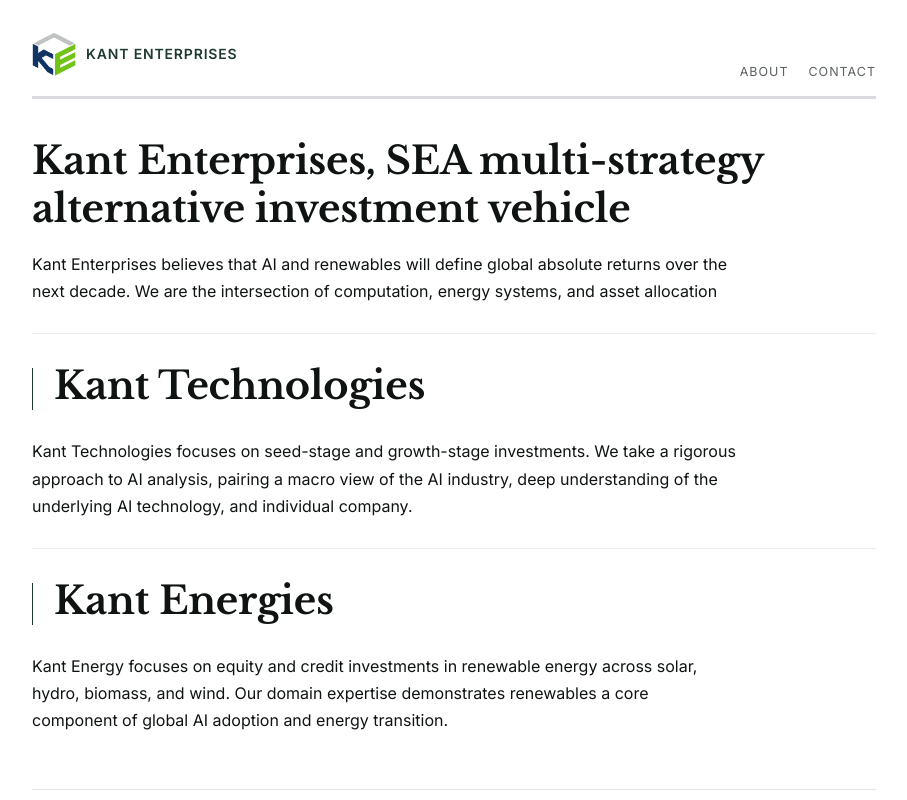
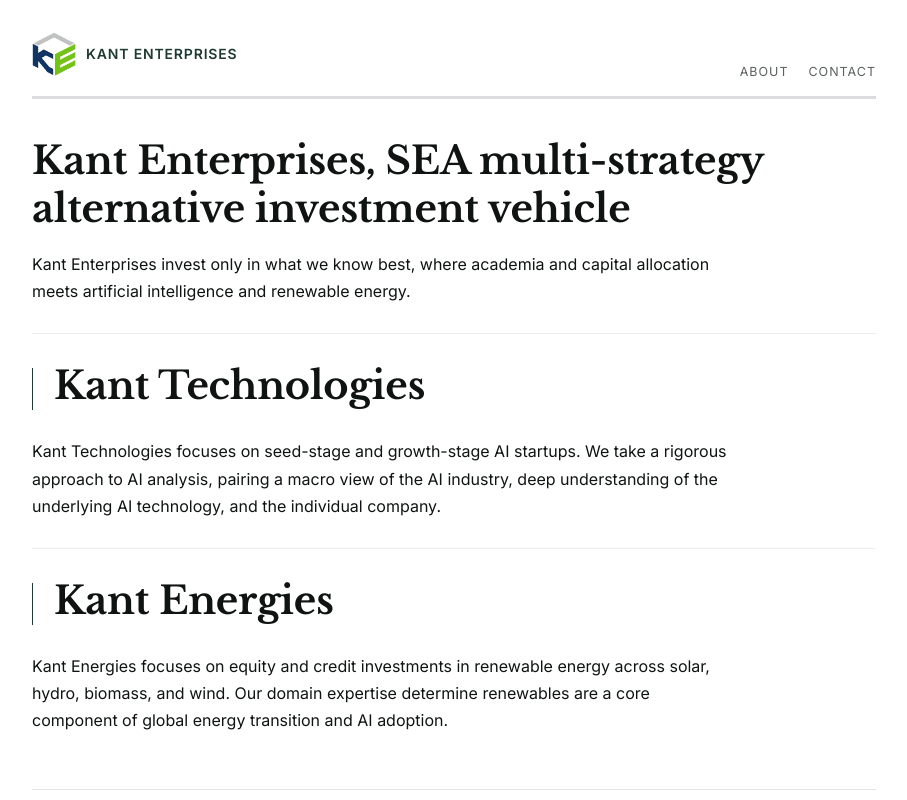
Before and after one commit to kgamer19/kant-enterprise-web, a Next.js app: page / in a window 1280 px wide. Shown: the top 800 px of the page, without its empty margins (186-1093 px from the left). Built offline with nearby package versions, Linux system fonts and the light colour scheme.

Commit message:
Apply navy/green brand accents

```diff
--- a/app/page.tsx
+++ b/app/page.tsx
@@ -8,9 +8,8 @@
 
 
       <p className="p">
-       Kant Enterprises believes that AI and renewables will define global absolute returns over
-        the next decade. We are the intersection of computation, energy systems,
-         and asset allocation
+       Kant Enterprises invest only in what we know best, where academia and capital allocation meets
+         artificial intelligence and renewable energy.
       </p>
 <hr className="rule" />
 
@@ -20,10 +19,10 @@
 </h1>
 </div>
       <p className="p">
-        Kant Technologies focuses on seed-stage and growth-stage investments. We take a
+        Kant Technologies focuses on seed-stage and growth-stage AI startups. We take a
         rigorous approach to AI
          analysis, pairing a macro view of the AI industry, deep
-         understanding of the underlying AI technology, and individual company.
+         understanding of the underlying AI technology, and the individual company.
       </p>
 
     <hr className="rule" />
@@ -36,8 +35,8 @@
 
 
       <p className="p">
-        Kant Energy focuses on equity and credit investments in renewable energy across solar, hydro, biomass, and wind.
-         Our domain expertise demonstrates renewables a core component of global AI adoption and energy transition.
+        Kant Energies focuses on equity and credit investments in renewable energy across solar, hydro, biomass, and wind.
+         Our domain expertise determine renewables are a core component of global energy transition and AI adoption.
       </p>
     </>
   );
```
Also changed, not shown: app/about/page.tsx (+4 -3 lines).
